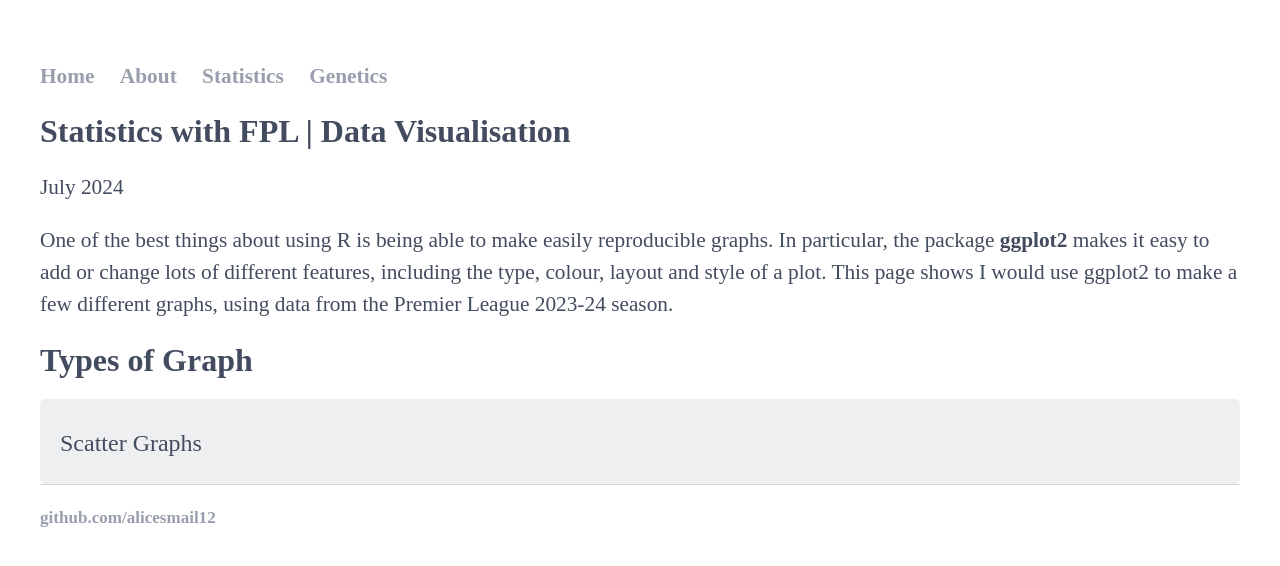
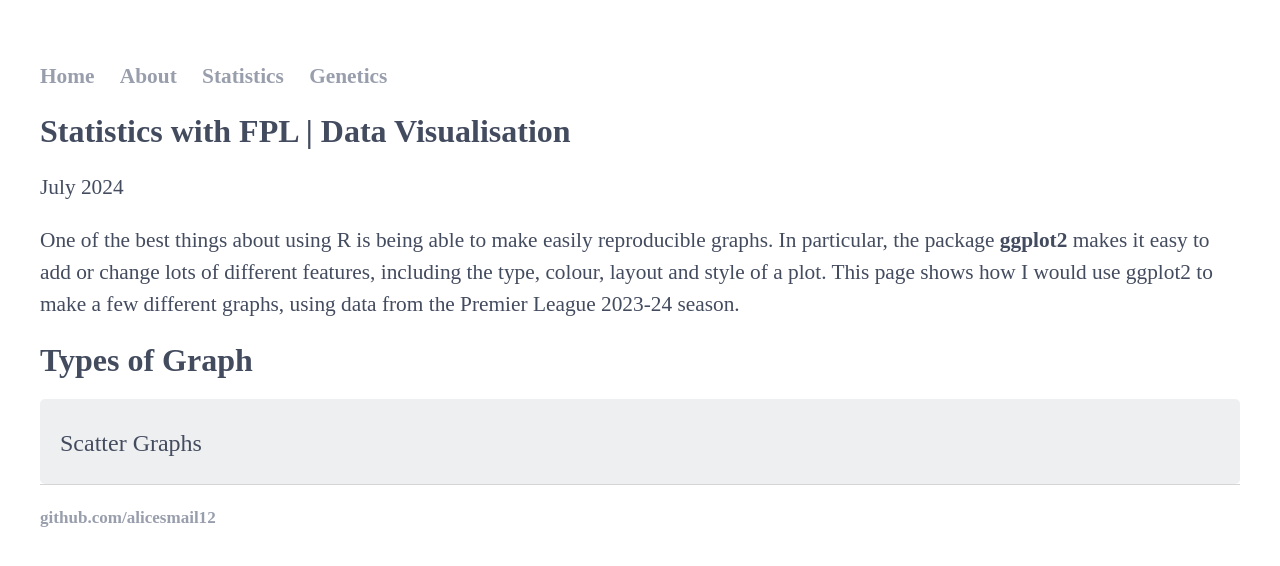
Before and after one commit to alicesmail12/alicesmail12.github.io, a Jekyll site: the page built from Statistics/DataVisualisation-FPL.html, in a window 1280 px wide. Shown: the top 566 px of the page. Built offline with Jekyll 4.4.1, drawn with Linux system fonts in a browser that asks for light colours; some web fonts are replaced.

Commit message:
Update DataVisualisation-FPL.html

```diff
--- a/Statistics/DataVisualisation-FPL.html
+++ b/Statistics/DataVisualisation-FPL.html
@@ -74,7 +74,7 @@ a:hover {
 <div class="container">
 <h1>Statistics with FPL | Data Visualisation</h1>
 <p>July 2024</p>
-One of the best things about using R is being able to make easily reproducible graphs. In particular, the package <bold>ggplot2</bold> makes it easy to add or change lots of different features, including the type, colour, layout and style of a plot. This page shows I would use ggplot2 to make a few different graphs, using data from the Premier League 2023-24 season.
+One of the best things about using R is being able to make easily reproducible graphs. In particular, the package <bold>ggplot2</bold> makes it easy to add or change lots of different features, including the type, colour, layout and style of a plot. This page shows how I would use ggplot2 to make a few different graphs, using data from the Premier League 2023-24 season.
 <h1>Types of Graph</h1>
 <body>
     <div class="portfolio1">
```
